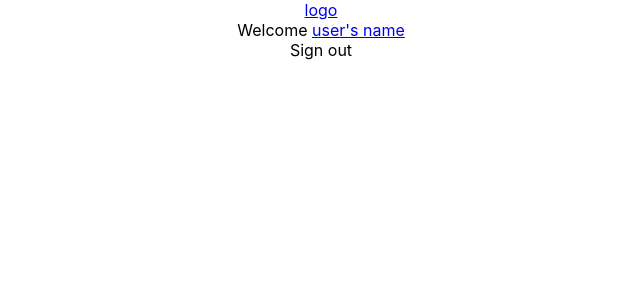
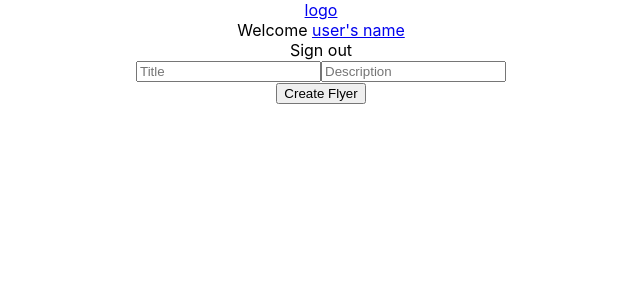
Before and after one commit to kalikokalikova/broadside, a React (Create React App) app in the folder frontend/: page /flyer-form in a window 1280 px wide. Shown: the top 300 px of the page, without its empty margins (319-959 px from the left). Built offline with nearby package versions, Linux system fonts and the light colour scheme.

Commit message:
Able to create Flyer using form

```diff
--- a/frontend/src/App.js
+++ b/frontend/src/App.js
@@ -4,7 +4,8 @@ import Wall from "./pages/Wall";
 import { BrowserRouter as Router, Route, Routes } from "react-router-dom";
 import Welcome from "./pages/Welcome";
 import Account from "./pages/Account";
-import Flyer from "./pages/FlyerPage";
+import FlyerFormPage from "./pages/FlyerFormPage";
+import FlyerPage from "./pages/FlyerPage";
 
 function App() {
   return (
@@ -16,7 +17,8 @@ function App() {
             <Route path="/" element={<Welcome />} />
             <Route path="/wall" element={<Wall />} />
             <Route path="/account" element={<Account />} />
-            <Route path="/flyers/:id" element={<Flyer />} />
+            <Route path="/flyers/:id" element={<FlyerPage />} />
+            <Route path="/flyer-form" element={<FlyerFormPage />} />
           </Routes>
         </div>
       </div>
--- /dev/null
+++ b/frontend/src/components/FlyerForm.js
@@ -0,0 +1,30 @@
+import React from "react";
+
+function FlyerForm(props) {
+  console.log(props);
+  return (
+    <div>
+      <form onSubmit={props.handleSubmit}>
+        <div>
+          <input
+            onChange={props.handleChange}
+            type="text"
+            name="title"
+            placeholder="Title"
+            value={props.form.title}
+          />
+          <input
+            onChange={props.handleChange}
+            type="text"
+            name="description"
+            placeholder="Description"
+            value={props.form.description}
+          />
+        </div>
+        <button type="Submit">Create Flyer</button>
+      </form>
+    </div>
+  );
+}
+
+export default FlyerForm;
--- /dev/null
+++ b/frontend/src/pages/FlyerFormPage.js
@@ -0,0 +1,44 @@
+import React, { useState } from "react";
+import FlyerForm from "../components/FlyerForm";
+import axios from "axios";
+
+const API_URL = "http://localhost:3000/api/v1/flyers/";
+
+function FlyerFormPage() {
+  const [form, setForm] = useState({
+    title: "",
+    description: "",
+  });
+  const [loaded, setLoaded] = useState(false);
+
+  const handleChange = (e) => {
+    e.preventDefault();
+    const { name, value } = e.target;
+    setForm((prevForm) => ({
+      ...prevForm,
+      [name]: value,
+    }));
+  };
+
+  const handleSubmit = (e) => {
+    e.preventDefault();
+    axios
+      .post(API_URL, { flyer: form })
+      .then((resp) => {
+        console.log("do something");
+      })
+      .catch((resp) => console.log(resp));
+  };
+
+  return (
+    <div>
+      <FlyerForm
+        handleChange={handleChange}
+        handleSubmit={handleSubmit}
+        form={form}
+      />
+    </div>
+  );
+}
+
+export default FlyerFormPage;
--- a/frontend/src/pages/Wall.js
+++ b/frontend/src/pages/Wall.js
@@ -2,6 +2,7 @@ import React from "react";
 import axios from "axios";
 import { useEffect, useState } from "react";
 import Flyers from "../components/Flyers";
+import { Link } from "react-router-dom";
 
 const API_URL = "http://localhost:3000/api/v1/flyers";
 
@@ -19,7 +20,10 @@ export default function Wall() {
 
   return (
     <div>
-      Wall
+      THE WALL
+      <Link to="/flyer-form">
+        <button>New Flyer</button>
+      </Link>
       <Flyers flyers={flyers} />
     </div>
   );
```
